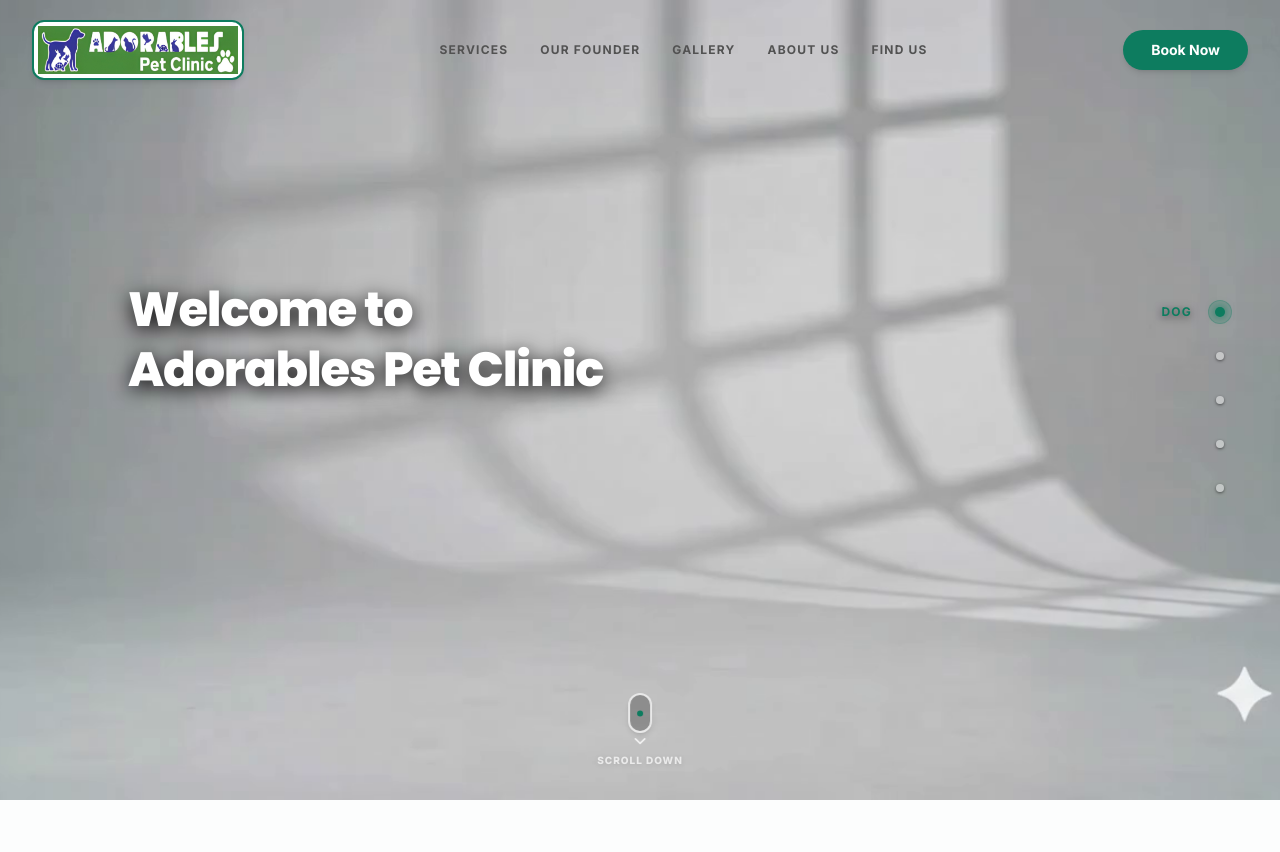
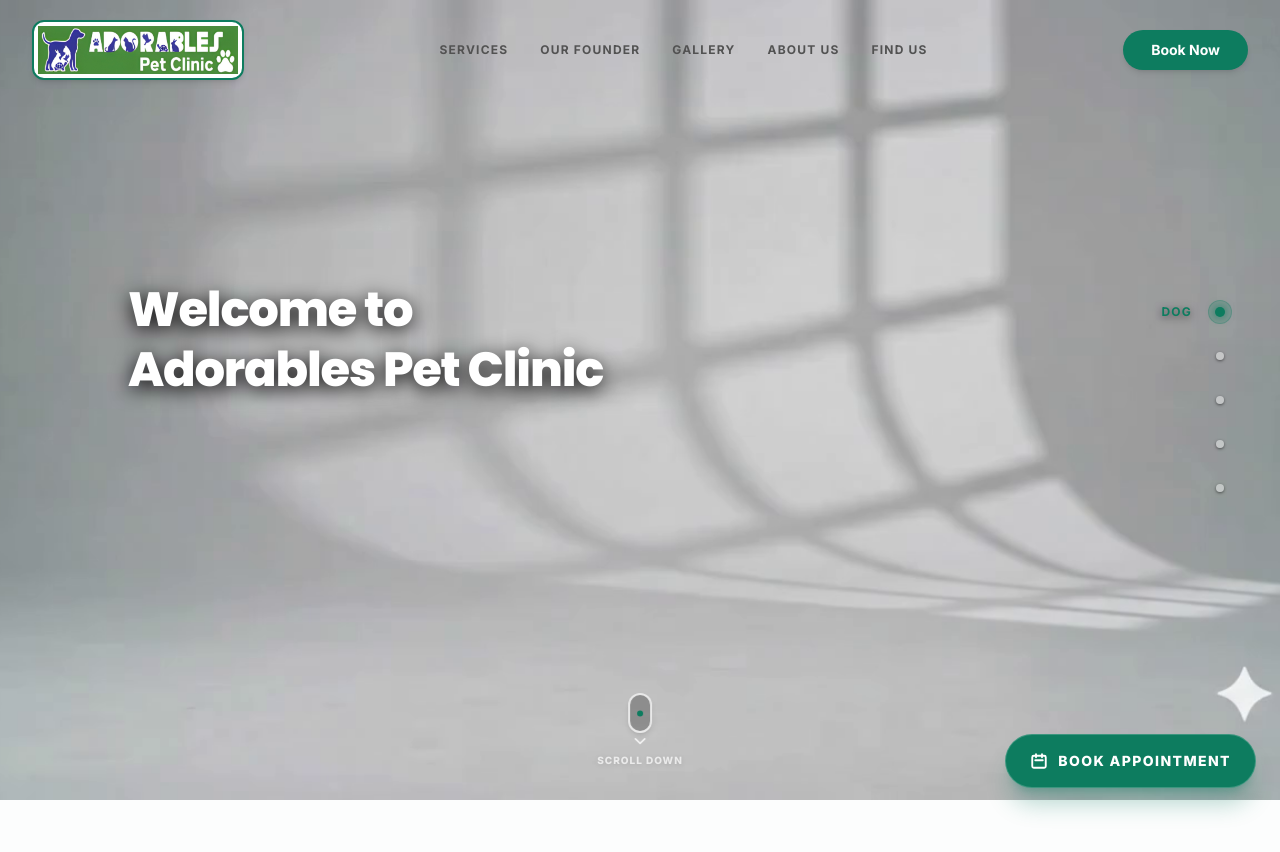
Before and after one commit to vignesh-potharaj/adorablespetclinic, a Next.js app: page / in a window 1280 px wide. Shown: the top 852 px of the page. Built offline with nearby package versions, Linux system fonts and the light colour scheme.

Commit message:
feat: add FloatingCTA component for booking appointments

```diff
--- a/app/page.tsx
+++ b/app/page.tsx
@@ -11,6 +11,7 @@ import ClinicFounder from "@/components/ClinicFounder";
 import ClinicGallery from "@/components/ClinicGallery";
 import Testimonials from "@/components/Testimonials";
 import Footer from "@/components/Footer";
+import FloatingCTA from "@/components/FloatingCTA";
 
 export default function Home() {
   const containerRef = useRef<HTMLDivElement>(null);
@@ -80,6 +81,9 @@ export default function Home() {
         <Testimonials />
         <Footer />
       </div>
+
+      {/* Floating fixed CTA booking button */}
+      <FloatingCTA />
     </main>
   );
 }
--- /dev/null
+++ b/components/FloatingCTA.tsx
@@ -0,0 +1,31 @@
+"use client";
+
+import { motion } from "framer-motion";
+
+export default function FloatingCTA() {
+  return (
+    <motion.button
+      initial={{ scale: 0, opacity: 0, y: 50 }}
+      animate={{ scale: 1, opacity: 1, y: 0 }}
+      transition={{ type: "spring", stiffness: 260, damping: 20, delay: 1.5 }}
+      onClick={() => {
+        const el = document.getElementById("find-us");
+        if (el) el.scrollIntoView({ behavior: "smooth" });
+      }}
+      className="fixed bottom-3 right-6 z-40 bg-clinic-green hover:bg-clinic-green-dark text-white shadow-xl shadow-clinic-green/30 hover:shadow-clinic-green/50 px-5 py-3.5 md:px-6 md:py-4 rounded-full flex items-center gap-2.5 transition-all duration-300 hover:scale-105 active:scale-95 cursor-pointer border border-white/20 select-none outline-none group"
+    >
+      {/* Glowing heartbeat pulse ring around the floating button */}
+      <span className="absolute inset-0 rounded-full border-2 border-clinic-green-light/0 group-hover:animate-ping group-hover:border-clinic-green-light/30 transition-all duration-300" />
+
+      {/* Calendar SVG Icon */}
+      <svg className="w-4 h-4 md:w-4.5 md:h-4.5 flex-shrink-0" fill="none" viewBox="0 0 24 24" stroke="currentColor" strokeWidth={2.5}>
+        <path strokeLinecap="round" strokeLinejoin="round" d="M8 7V3m8 4V3m-9 8h10M5 21h14a2 2 0 002-2V7a2 2 0 00-2-2H5a2 2 0 00-2 2v12a2 2 0 002 2z" />
+      </svg>
+
+      {/* Label Text */}
+      <span className="font-sans text-xs md:text-sm font-extrabold tracking-widest uppercase">
+        Book Appointment
+      </span>
+    </motion.button>
+  );
+}
```
